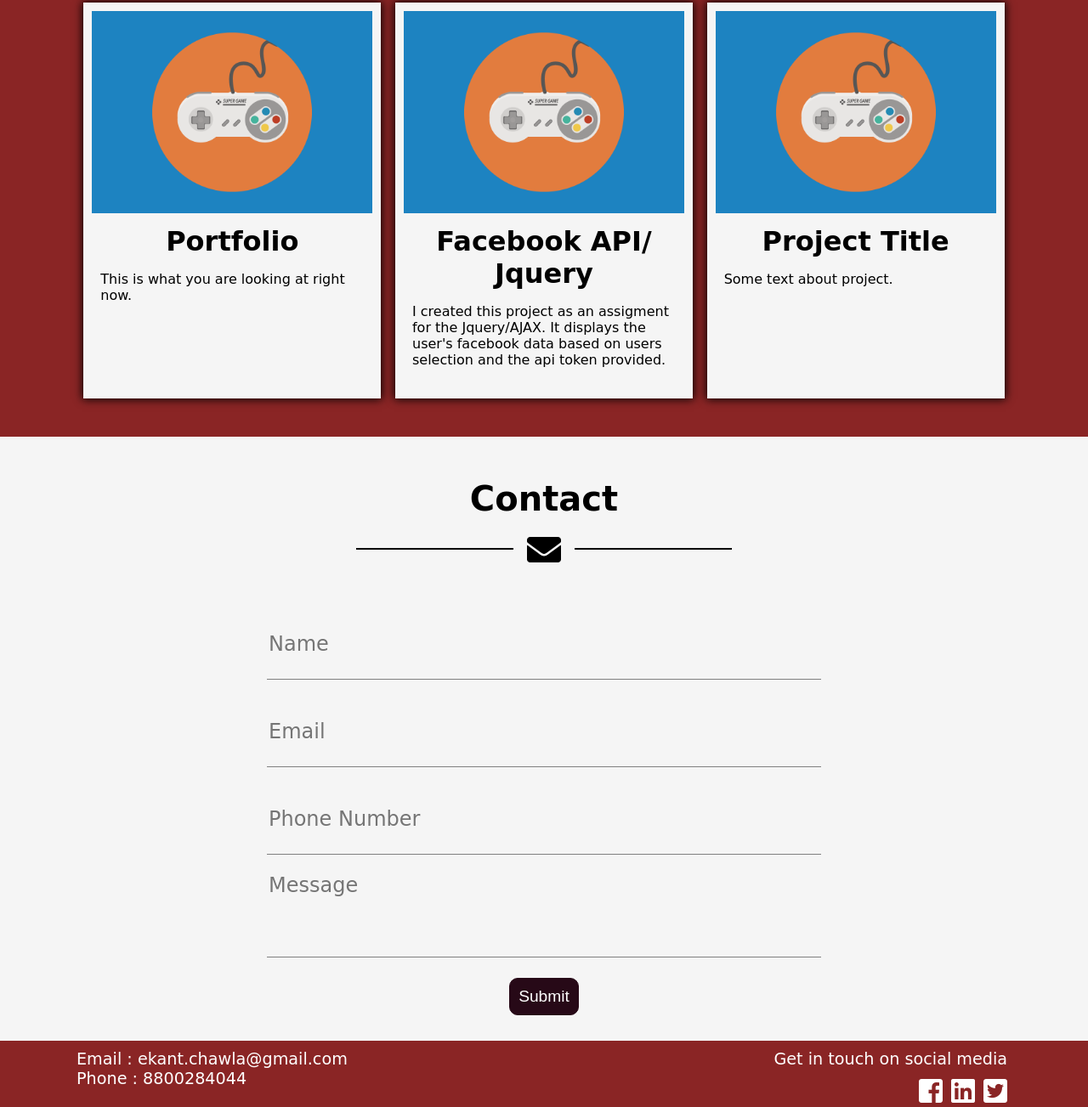
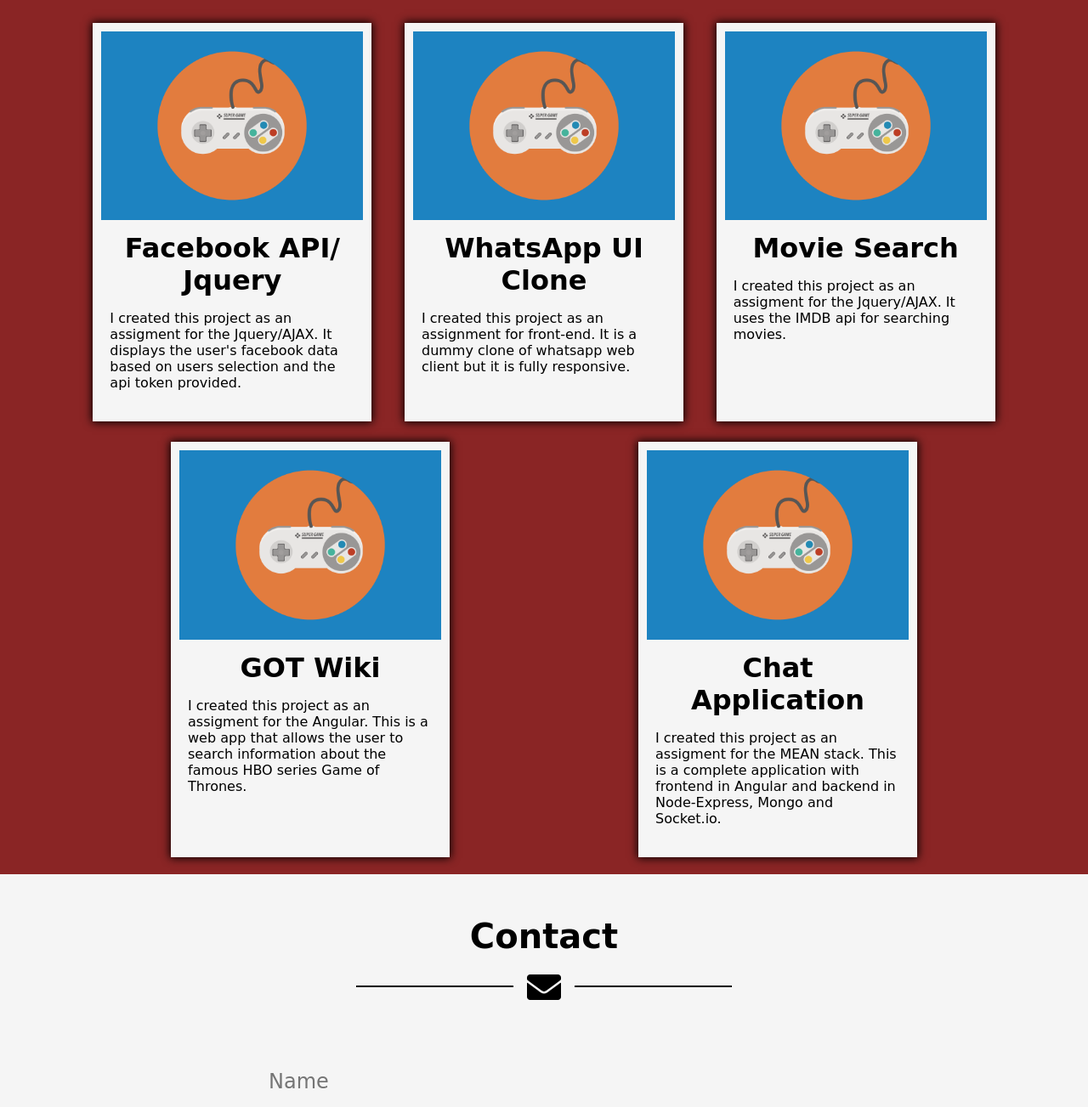
Before and after one commit to ekant-chawla/ekant-chawla.github.io, a plain HTML site: page index.html in a window 1280 px wide. Shown: the part 1555-2858 px from the top of the page at 85% size. Drawn offline with nearby package versions, Linux system fonts and the light colour scheme; a web font is replaced by a local one.

Commit message:
updated portfolio projects

```diff
--- a/css/main.css
+++ b/css/main.css
@@ -86,6 +86,9 @@ body{
 #db:hover{
 	color: #980c0c;
 }
+#aws:hover{
+	color:orange;
+}
 
 
 hr{
@@ -141,8 +144,6 @@ div{
 	padding: 10px;
 }
 
-
-
 a{
 	text-decoration: none;
 	font-family: inherit;
@@ -154,8 +155,8 @@ a{
 }
 
 .card{
-	width: 30%;
-	margin:0 auto 25px;
+	width: 28%;
+	margin-top: 1.5rem;
 }
 
 .card-img{
@@ -171,6 +172,7 @@ a{
 	flex-direction: row;
 	flex-wrap: wrap;
 	padding: 0;
+	justify-content: space-around;
 }
 
 .form-row{
@@ -180,11 +182,14 @@ a{
 
 .project-box{
 	box-shadow: 0px 0px 10px 1px black;
+	transition: all 0.3s;
 }
 
 .project-box:hover{
 	box-shadow: 4px 8px 13px 5px black;
 	cursor: pointer;
+	transform: scale(1.05);
+
 }
 
 .form-field{
@@ -310,7 +315,7 @@ textarea#message{
 }
 
 
-@media screen and (max-width: 768px){
+@media only screen and (max-width: 768px){
 
 	.skill-container{
 		width: 25%;
--- a/index.html
+++ b/index.html
@@ -1,5 +1,6 @@
 <!DOCTYPE html>
 <html>
+
 <head>
 	<meta charset="utf-8">
 	<meta name="viewport" content="width=device-width,initial-scale =1.0,user-scalable=no">
@@ -8,6 +9,7 @@
 	<link href="https://fonts.googleapis.com/css?family=Gugi" rel="stylesheet">
 	<title>Ekant Chawla</title>
 </head>
+
 <body>
 	<header class="main-head bg-maroon">
 		<div class="container">
@@ -39,11 +41,11 @@
 				</div>
 				<div>
 					<p id="intro">
-						I am programming enthusiast who is looking to switch from QA/ Testing to Development. I discovered my interest for programming when I was learning Java for automation. Since then I have been practicing to sharpen my skills as a coder.<br><br>
-
-						My immediate goal is to get a programming job where I can enhance my skills further as a developer. I am working on my way to be a MEAN stack developer.<br><br>
-
-						My life goal is to live a life of a successful web developer with a fun and challenging career, with good work life balance.
+						I am programming enthusiast who is looking to switch from QA/ Testing to Development. I discovered my interest for programming
+						when I was learning Java for automation. Since then I have been practicing to sharpen my skills as a coder.<br><br>						My
+						immediate goal is to get a programming job where I can enhance my skills further as a developer. I am working on my
+						way to be a MEAN stack developer.<br><br> My life goal is to live a life of a successful web developer with a fun and
+						challenging career, with good work life balance.
 					</p>
 				</div>
 				<h4 class="black-text">
@@ -54,7 +56,7 @@
 					<i class="fas fas fa-book icon-style"></i>
 				</div>
 				<div class="skill-icons-container">
-					<div  class="skill-container">
+					<div class="skill-container">
 						<i id="html" class="fab fa-html5 skill-icon"></i>
 					</div>
 					<div class="skill-container">
@@ -71,6 +73,9 @@
 					</div>
 					<div class="skill-container">
 						<i id="db" class="fas fa-database skill-icon"></i>
+					</div>
+					<div class="skill-container">
+						<i id="aws" class="fab fa-aws skill-icon"></i>
 					</div>
 				</div>
 			</div>
@@ -89,30 +94,61 @@
 				</div>
 				<div class="project-div">
 
+
 					<div class="card project-box bg-dirt">
-							<img class="card-img" src="img/project1.png" alt="portfolio">
-						    <div class="card-body">
-						      <h4 class="card-title black-text caps">portfolio</h4>
-						      <p class="card-text">This is what you are looking at right now.</p>
-						    </div>
-						</div>
-						<div class="card project-box bg-dirt">
-							<a href="https://github.com/ekant-chawla/assignment3" target= "_blank">
+						<a href="https://ekant-chawla.github.io/assignment3/" target="_blank">
 							<img class="card-img" src="img/project1.png" alt="facebook_jquery">
 							<div class="card-body">
 								<h4 class="card-title black-text caps">Facebook API/ Jquery</h4>
-									<p class="card-text black-text">I created this project as an assigment for the Jquery/AJAX. It displays the user's facebook data based on users selection and the api token provided.</p>
+								<p class="card-text black-text">I created this project as an assigment for the Jquery/AJAX. It displays the user's
+									facebook data based on users selection and the api token provided.</p>
+							</div>
+						</a>
+					</div>
+
+					<div class="card project-box bg-dirt">
+						<a href="https://ekant-chawla.github.io/whatsappAssignment/" target="_blank">
+							<img class="card-img" src="img/project1.png" alt="portfolio">
+							<div class="card-body">
+								<h4 class="card-title black-text caps">WhatsApp UI Clone</h4>
+								<p class="card-text black-text">I created this project as an assignment for front-end. It is a dummy clone of whatsapp
+									web client but it is fully responsive.</p>
+							</div>
+						</a>
+					</div>
+
+
+					<div class="card project-box bg-dirt">
+						<a href="https://ekant-chawla.github.io/movie-series-search/" target="_blank">
+							<img class="card-img" src="img/project1.png" alt="portfolio">
+							<div class="card-body">
+								<h4 class="card-title black-text caps">Movie Search</h4>
+								<p class="card-text black-text">I created this project as an assigment for the Jquery/AJAX. It uses the IMDB api
+									for searching movies.</p>
+							</div>
+						</a>
+					</div>
+
+					<div class="card project-box bg-dirt">
+						<a href="https://ekant-chawla.github.io/IceAndFire/" target="_blank">
+							<img class="card-img" src="img/project1.png" alt="portfolio">
+							<div class="card-body">
+								<h4 class="card-title black-text caps">GOT Wiki</h4>
+								<p class="card-text black-text">I created this project as an assigment for the Angular. This is a web app that allows
+									the user to search information about the famous HBO series Game of Thrones.</p>
 							</div>
 						</a>
 					</div>
 					<div class="card project-box bg-dirt">
-							<img class="card-img" src="img/project1.png" alt="project_name">
+						<a href="https://github.com/ekant-chawla/ChatApp/" target="_blank">
+							<img class="card-img" src="img/project1.png" alt="portfolio">
 							<div class="card-body">
-						      <h4 class="card-title black-text caps">Project title</h4>
-						      <p class="card-text">Some text about project.</p>
+								<h4 class="card-title black-text caps">Chat Application</h4>
+								<p class="card-text black-text">I created this project as an assigment for the MEAN stack. This is a complete application
+									with frontend in Angular and backend in Node-Express, Mongo and Socket.io.</p>
 							</div>
+						</a>
 					</div>
-
 				</div>
 			</div>
 		</div>
@@ -169,7 +205,9 @@
 						<i class="fab fa-linkedin social-icon"></i>
 					</div>
 					<div class="social-icon-container">
-							<i class="fab fa-twitter-square social-icon"></i>
+						<a class="white-text" target="_blank" href="https://github.com/ekant-chawla">
+							<i class="fab fa-github social-icon"></i>
+						</a>
 					</div>
 				</div>
 			</div>
@@ -184,7 +222,10 @@
 
 
 
-<script src="https://code.jquery.com/jquery-3.2.1.slim.min.js" integrity="sha384-KJ3o2DKtIkvYIK3UENzmM7KCkRr/rE9/Qpg6aAZGJwFDMVNA/GpGFF93hXpG5KkN" crossorigin="anonymous"></script>
-<script src="https://cdnjs.cloudflare.com/ajax/libs/popper.js/1.12.9/umd/popper.min.js" integrity="sha384-ApNbgh9B+Y1QKtv3Rn7W3mgPxhU9K/ScQsAP7hUibX39j7fakFPskvXusvfa0b4Q" crossorigin="anonymous"></script>
-<script src="https://maxcdn.bootstrapcdn.com/bootstrap/4.0.0/js/bootstrap.min.js" integrity="sha384-JZR6Spejh4U02d8jOt6vLEHfe/JQGiRRSQQxSfFWpi1MquVdAyjUar5+76PVCmYl" crossorigin="anonymous"></script>
+	<script src="https://code.jquery.com/jquery-3.2.1.slim.min.js" integrity="sha384-KJ3o2DKtIkvYIK3UENzmM7KCkRr/rE9/Qpg6aAZGJwFDMVNA/GpGFF93hXpG5KkN"
+	 crossorigin="anonymous"></script>
+	<script src="https://cdnjs.cloudflare.com/ajax/libs/popper.js/1.12.9/umd/popper.min.js" integrity="sha384-ApNbgh9B+Y1QKtv3Rn7W3mgPxhU9K/ScQsAP7hUibX39j7fakFPskvXusvfa0b4Q"
+	 crossorigin="anonymous"></script>
+	<script src="https://maxcdn.bootstrapcdn.com/bootstrap/4.0.0/js/bootstrap.min.js" integrity="sha384-JZR6Spejh4U02d8jOt6vLEHfe/JQGiRRSQQxSfFWpi1MquVdAyjUar5+76PVCmYl"
+	 crossorigin="anonymous"></script>
 </body>
```
Lines whose indentation alone changed are shown as unchanged.
